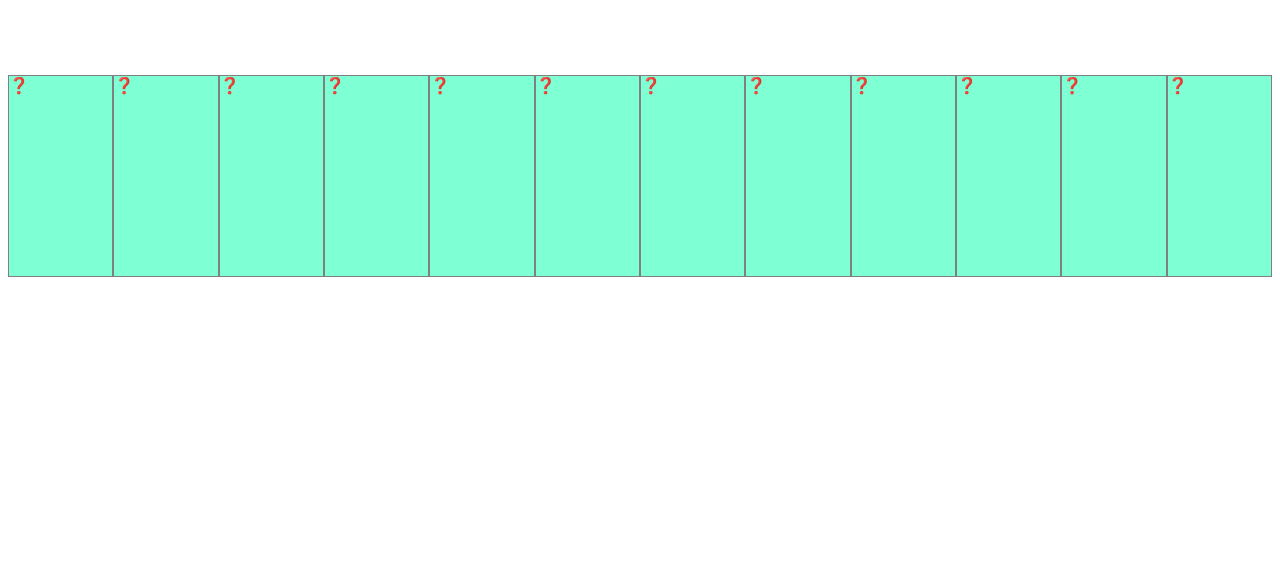
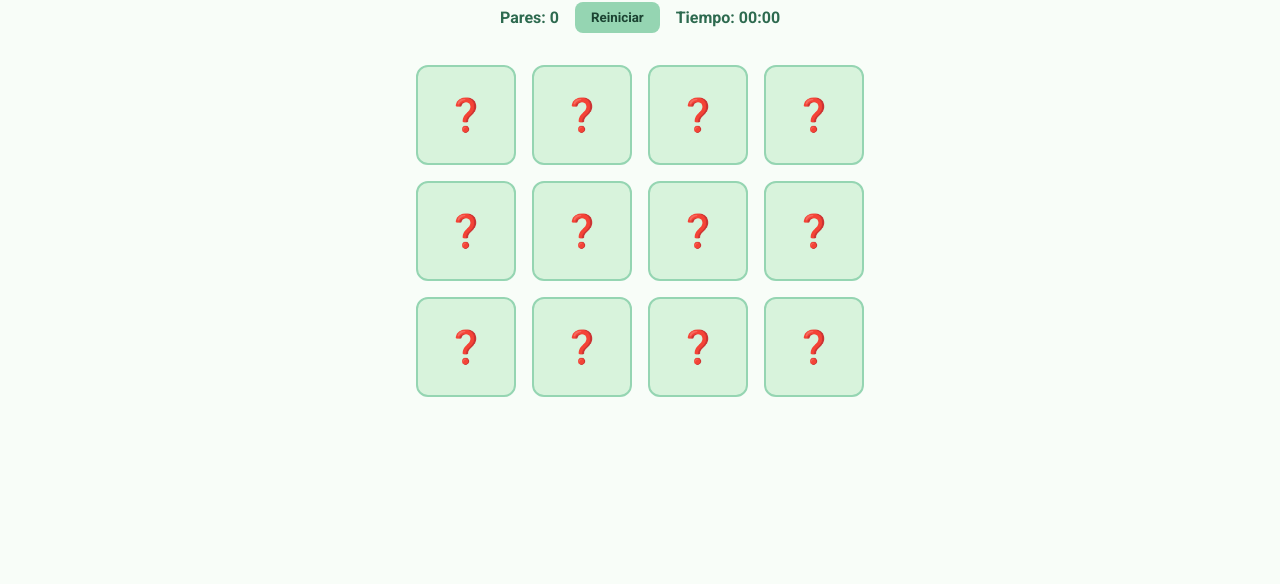
Before and after one commit to Ren-mayday/Proyecto-5-memory-game-3-test, a website built with Vite: page index.html in a window 1280 px wide. Shown: the part 232-816 px from the top of the page. Built offline with nearby package versions, Linux system fonts and the light colour scheme.

Commit message:
created two functions to separate the board game itself and the cards renderBoardGame() and renderCards() on dom.js. Created a state object and modified initializeGame() function and created gameState(). Last, added better styling on style.css.

```diff
--- a/main.js
+++ b/main.js
@@ -1,6 +1,12 @@
 import "./style.css";
-import { renderCards } from "./src//modules/dom.js";
+import { renderBoardGame, renderCards } from "./src//modules/dom.js";
+import { initializeGame } from "./src/modules/game.js";
 
 //! #CONEXIÓN DE LOS ARCHIVOS EN MODULES
 
-renderCards();
+//? Renderizar primero la estructura base
+renderBoardGame();
+
+//? Luego inizializar el juego y renderizar las cartas
+const game = initializeGame(); // devuelve el estado con las cartas barajadas
+renderCards(game.cards);
--- a/src/modules/dom.js
+++ b/src/modules/dom.js
@@ -1,17 +1,61 @@
 import { initializeGame } from "./game.js";
 //! #MANIPULACIÓN DEL DOM
 
-export const renderCards = () => {
+//! 1. Estructura del juego (sin las cartas aún)
+export const renderBoardGame = () => {
   const app = document.getElementById("app");
-  const cards = initializeGame();
 
-  cards.forEach((emoji, index) => {
-    const card = document.createElement("div");
-    card.className = "card";
-    card.dataset.index = index; // Para identificar la carta
-    card.textContent = "❓"; // Emoji inicial
-    app.appendChild(card);
-  });
+  const header = document.createElement("header");
+  const heading = document.createElement("h1");
+  heading.textContent = "Memory Game";
 
-  console.log(cards);
+  //Contenedor de controles
+  const controlsDiv = document.createElement("div");
+  controlsDiv.className = "game-controls";
+
+  //Contador de pares
+  const scoreContainer = document.createElement("div");
+  scoreContainer.className = "score";
+  scoreContainer.innerHTML = 'Pares: <span id="score">0</span>';
+
+  //Botón de reinicio
+  const restartBtn = document.createElement("button");
+  restartBtn.id = "restart";
+  restartBtn.className = "btn";
+  restartBtn.textContent = "Reiniciar";
+  restartBtn.setAttribute("aria-label", "Reiniciar juego"); // Importante para screen readers
+
+  // Temporizador
+  const timeContainer = document.createElement("div");
+  timeContainer.className = "timer";
+  timeContainer.innerHTML = 'Tiempo: <time id="time">00:00</time>';
+
+  // Apendizar el header
+  controlsDiv.append(scoreContainer, restartBtn, timeContainer);
+  header.append(heading, controlsDiv);
+
+  //! 2. Área principal del juego
+  const main = document.createElement("main");
+
+  const gameContainer = document.createElement("div");
+  gameContainer.id = "game-container";
+  gameContainer.className = "memory-game";
+
+  main.appendChild(gameContainer); // Añado el contenedor al main
+  app.append(header, main); // Finalmente, añado header y main al app
+
+  return gameContainer;
 };
+
+//! 3. Pintar las cartas en el tablero
+export const renderCards = (cards) => {
+  const gameContainer = document.getElementById("game-container");
+  (gameContainer.innerHTML = ""), // Limpiar antes si es reinicio
+    cards.forEach((emoji, index) => {
+      const card = document.createElement("div");
+      card.className = "card";
+      card.dataset.index = index; // Para identificar la carta
+      card.textContent = "❓"; // Emoji inicial
+      gameContainer.appendChild(card); // Añado las cartas al contenedor
+    });
+};
--- a/src/modules/game.js
+++ b/src/modules/game.js
@@ -1,17 +1,34 @@
 import { EMOJIS, BOARD_SIZE } from "./constants.js";
 //! #LÓGICA PURA DEL JUEGO
+
+let state = {
+  cards: [],
+  flippedCards: [], // Índice de las cartas volteadas
+  matchedPairs: 0,
+  isProcessing: false, // Para evitar múltiples clicks rápidos
+};
 
 export const initializeGame = () => {
   const cards = [...EMOJIS, ...EMOJIS] // Duplica los emojis para hacer pares
     .sort(() => Math.random() - 0.5); // Baraja las cartas
-  console.log(cards);
-  return cards;
+
+  // Resetear el estado
+  state = {
+    cards,
+    flippedCards: [],
+    matchedPairs: 0,
+    isProcessing: false,
+  };
+
+  return state;
+};
+
+export const gameState = () => {
+  return state;
 };
 
 /*
 Ideas de las funciones que necesito
-export const gameState = () => {}; // Función para inicializar el juego
-
 export const flipCard = () => {}; // Función para voltear cartas
 
 export const checkForMatch = () => {}; // Función para comprobar si son cartas */
--- a/style.css
+++ b/style.css
@@ -1,13 +1,90 @@
+@import url("https://fonts.googleapis.com/css2?family=Lato:ital,wght@0,100;0,300;0,400;0,700;0,900;1,100;1,300;1,400;1,700;1,900&family=Roboto:ital,wght@0,100;0,300;0,400;0,500;0,700;0,900;1,100;1,300;1,400;1,500;1,700;1,900&display=swap");
+
+* {
+  box-sizing: border-box;
+  margin: 0;
+  padding: 0;
+  font-family: "Roboto", serif;
+  font-weight: bold;
+}
+
+body {
+  background-color: #f8fdf8;
+}
+
 #app {
   display: flex;
+  flex-direction: column;
   align-items: center;
   justify-content: center;
   height: 100svh;
+  padding: 1rem;
+  gap: 2rem;
 }
 
+/*Encabezado*/
+header {
+  display: flex;
+  flex-direction: column;
+  align-items: center;
+  gap: 1rem;
+}
+
+h1 {
+  font-size: 2.5rem;
+  color: #40916c;
+}
+
+.game-controls {
+  display: flex;
+  gap: 1rem;
+  align-items: center;
+}
+
+/* Contenedor del tablero */
+.memory-game {
+  display: grid;
+  grid-template-columns: repeat(4, 100px);
+  gap: 1rem;
+  justify-content: center;
+}
+/* Cartas */
 .card {
-  height: 200px;
-  width: 500px;
-  background-color: aquamarine;
-  border: 1px solid grey;
+  height: 100px;
+  width: 100px;
+  background-color: #d8f3dc;
+  display: flex;
+  justify-content: center;
+  align-items: center;
+  font-size: 2rem;
+  border-radius: 12px;
+  border: 2px solid #95d5b2;
+  cursor: pointer;
+  transition: background-color 0.3s ease;
 }
+
+.card:hover {
+  background-color: #b7e4c7;
+}
+
+/* Botón */
+.btn {
+  padding: 0.5rem 1rem;
+  border: none;
+  background-color: #95d5b2;
+  color: #1b4332;
+  border-radius: 8px;
+  font-weight: bold;
+  cursor: pointer;
+}
+
+.btn:hover {
+  background-color: #74c69d;
+}
+
+/* Contadores */
+.score,
+.timer {
+  font-size: 1rem;
+  color: #2d6a4f;
+}
```
